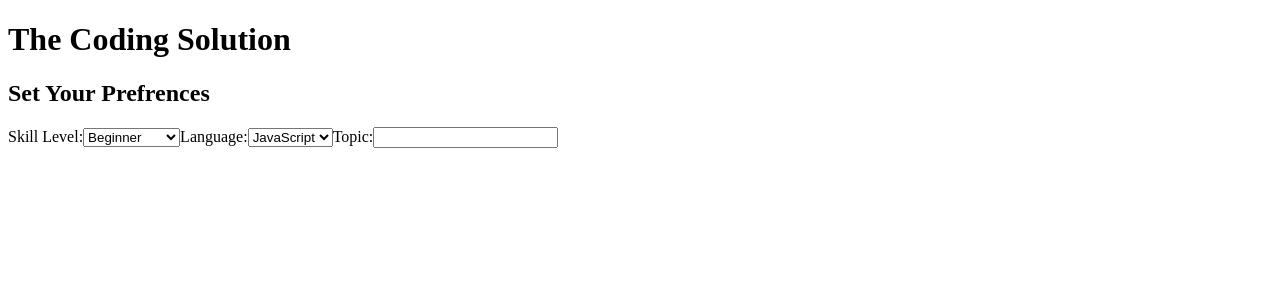
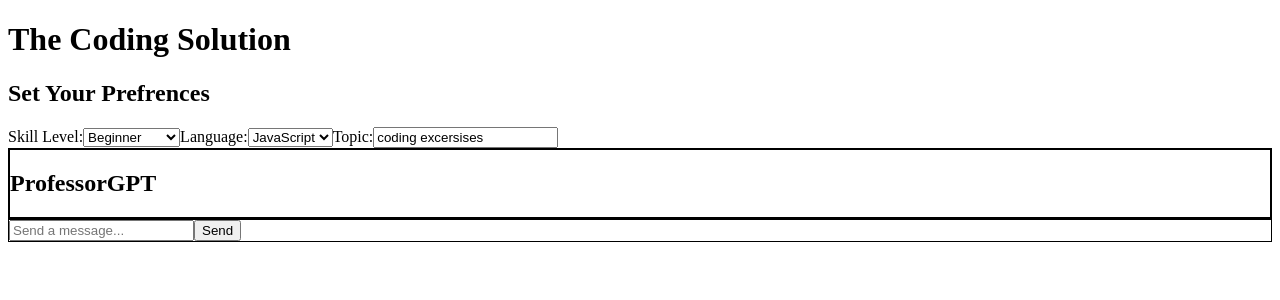
Before and after one commit to the-coding-solution/code-bot, a React (Vite) app in the folder client/: page / in a window 1280 px wide. Shown: the top 300 px of the page. Built offline with nearby package versions, Linux system fonts and the light colour scheme.

Commit message:
fixed context hook and interfaces in the front end, fixed ts errors debugging

```diff
--- a/client/src/App.tsx
+++ b/client/src/App.tsx
@@ -1,7 +1,11 @@
 import React, { useEffect, useState, useContext } from "react";
 import "./styles.scss";
 import PrefrencesPopup from "./components/PrefrencesPopup";
-// import ChatWindow from './components/ChatWindow';
+import ChatBox from "./components/ChatBox"
+
+interface Message {
+  content: string
+}
 
 type PreferencesContextType = {
   skillLevel: string;
@@ -10,6 +14,8 @@ type PreferencesContextType = {
   setLanguage: React.Dispatch<React.SetStateAction<string>>;
   topic: string;
   setTopic: React.Dispatch<React.SetStateAction<string>>;
+  messages: Message[];
+  setMessages: React.Dispatch<React.SetStateAction<Message[]>>;
 };
 
 const defaultPreferences: PreferencesContextType = {
@@ -19,6 +25,8 @@ const defaultPreferences: PreferencesContextType = {
   setLanguage: () => {},
   topic: "",
   setTopic: () => {},
+  messages:[],
+  setMessages: () => {}
 };
 
 const PreferencesContext =
@@ -32,16 +40,15 @@ export const usePreferences = () => {
   return context;
 };
 
-export const PreferencesProvider: React.FC = ({
-  children,
-}: {
-  children?: React.ReactNode;
-}) => {
-  const [skillLevel, setSkillLevel] = useState<string>("beginner");
+type PreferencesProviderProps = {
+  children?: React.ReactNode
+}
+
+export const PreferencesProvider: React.FC<PreferencesProviderProps> = ({ children }) => {
+  const [skillLevel, setSkillLevel] = useState<string>("Beginner");
   const [language, setLanguage] = useState<string>("Javascript");
   const [topic, setTopic] = useState<string>("coding excersises");
-  // const [messages, setMessages] = useState
-
+  const [messages, setMessages] = useState<Message[]>([]);
   return (
     <PreferencesContext.Provider
       value={{
@@ -51,6 +58,8 @@ export const PreferencesProvider: React.FC = ({
         setLanguage,
         topic,
         setTopic,
+        messages,
+        setMessages,
       }}
     >
       {children}
@@ -59,19 +68,6 @@ export const PreferencesProvider: React.FC = ({
 };
 
 const App = (): React.JSX.Element => {
-  // initial request to fetch('/api/session')
-  // receive 'language', 'level', 'initial prompt'
-  // pass to <Preferences />
-
-  // fetch('/api/chat')
-  // receive a history of messages
-  // Prop drill to <Chatbox /> -> forEach(<Message key, id, message/>) -> {}
-
-  // define a function that updates the state for messages
-  // function that sends the POST request to the backend
-  // wait for response
-  // update the state with the new message
-
   const { setSkillLevel, setLanguage } = usePreferences();
 
   useEffect(() => {
@@ -90,27 +86,30 @@ const App = (): React.JSX.Element => {
           setLanguage(language);
           return;
         }
-      } catch (err) {}
+      } catch (err) {
+
+      }
+      fetchData();
     };
-  });
+  },[]);
 
-  // const handleClose = () => {
-  //   return null;
-  // };
-  // const handleSavePrefrences = (
-  //   skillLevel: string,
-  //   language: string,
-  //   topic: string,
-  // ) => {
-  //   setPreferences([skillLevel, language, topic]);
-  //   return;
-  // };
   return (
-    <div>
-      <h1>The Coding Solution</h1>
-      <PrefrencesPopup />
-    </div>
+    <PreferencesProvider>
+      <div>
+        <h1>The Coding Solution</h1>
+        <PrefrencesPopup />
+        <ChatBox />
+      </div>
+    </PreferencesProvider>
   );
 };
 
+const AppProvider = (): React.JSX.Element => {
+  return (
+  <PreferencesProvider>
+    <App />
+  </PreferencesProvider>
+  )
+}
+
 export default App;
--- a/client/src/components/ChatBox.tsx
+++ b/client/src/components/ChatBox.tsx
@@ -0,0 +1,54 @@
+import React, { useEffect, useState, useContext } from "react";
+import { usePreferences } from '../App'
+
+const ChatBox = (): React.JSX.Element => {
+    const { skillLevel, language, messages, setMessages } = usePreferences();
+    const [input, setInput] = useState<string>('');
+
+    const handleSubmit = async () => {
+        //post req to api/chat
+        //includes language, skillLevel, prompt, cookie?
+        try{
+            const response = await fetch("/api/chat", {
+                method: "POST",
+                headers: {
+                    "Content-Type": "application/json"
+                },
+                body: JSON.stringify(input)
+            })
+            if(!response.ok) throw new Error("Message Failed");
+            const data = await response.json();
+            setMessages([...messages, ...data])
+            setInput('');
+            return;
+        }catch(err){
+
+        }
+    }
+
+    return(
+        <div className="chatBox">
+            <div className="chatBox-header">
+                <h2>ProfessorGPT</h2>
+            </div>
+            <div className="chatBox-messages">
+                {messages.map((message, index) =>
+                    <div className="message" key={index}>
+                        {message.content}
+                    </div>
+                )}
+            </div>
+            <div className="chatBox-input">
+                <input
+                    type="text"
+                    placeholder="Send a message..."
+                    value={input}
+                    onChange={(e) => setInput(e.target.value)}
+                />
+                <button onClick={handleSubmit}>Send</button>
+            </div>
+        </div>
+    );
+};
+
+export default ChatBox;
--- a/client/src/components/PrefrencesPopup.tsx
+++ b/client/src/components/PrefrencesPopup.tsx
@@ -1,6 +1,6 @@
 import React, { useState } from 'react';
 import { usePreferences } from '../App'
-// import "../styles.scss";
+import "../styles.scss";
 
 interface Prefrences {
   skillLevel: string;
--- a/client/src/styles.scss
+++ b/client/src/styles.scss
@@ -0,0 +1,9 @@
+.chatBox {
+    border: 1px solid black;
+}
+.chatBox-header {
+    border: 1px solid black ;
+}
+.chatBox-messages {
+    border: 1px solid black;
+}
```
Also changed, not shown: client/src/components/ChatWindow.tsx (deleted, +0 -31 lines).
